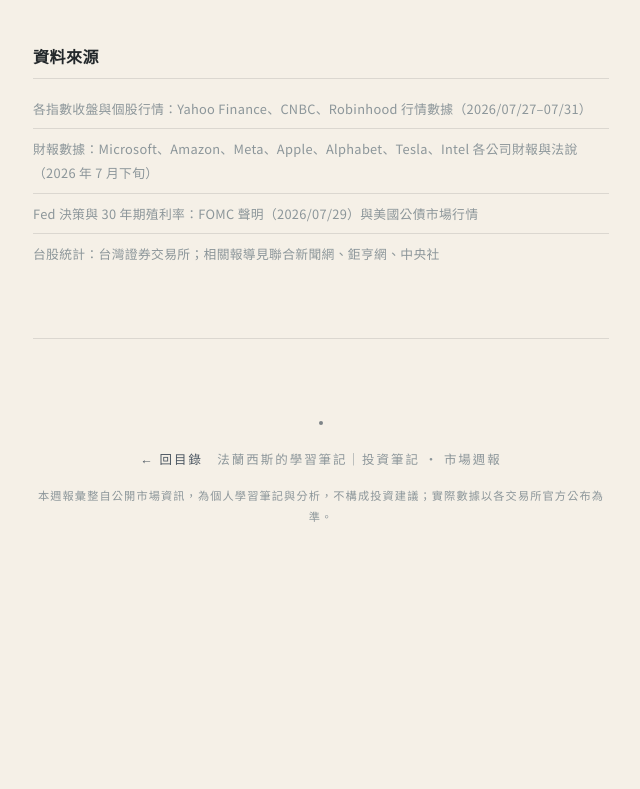
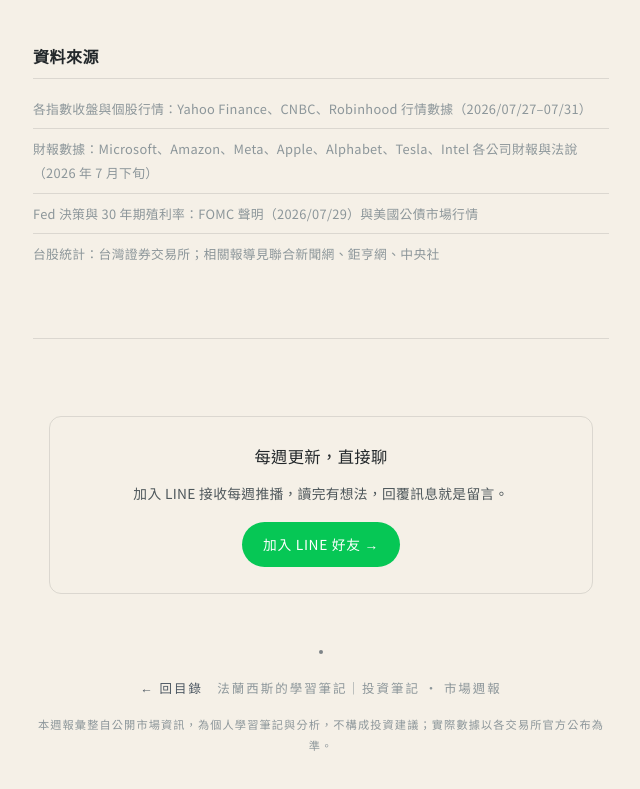
Before and after one commit to francpeng-ops/francis-notes, a plain HTML site: page weekly/2026-w31.html in a window 1280 px wide. Shown: the part 2883-3672 px from the top of the page, without its empty margins (319-959 px from the left). Before the commit the page ends 3490 px from the top, so only its background shows below. Drawn offline with Linux system fonts and the light colour scheme.

Commit message:
feat: 加入 LINE 官方帳號入口

```diff
--- a/weekly/2026-w31.html
+++ b/weekly/2026-w31.html
@@ -131,6 +131,13 @@
     .pull p{ font-size:1.1rem; }
   }
 
+  .line-entry{ margin:3.2rem auto 0; padding:1.6rem 1.8rem; max-width:34rem; text-align:center;
+    border:1px solid var(--hair); border-radius:12px; }
+  .line-entry .t{ font-family:"Noto Serif TC",serif; font-size:1.02rem; margin:0 0 0.4rem; color:var(--ink); }
+  .line-entry .d{ font-size:0.86rem; color:var(--ink-soft); line-height:1.8; margin:0 0 1rem; }
+  .line-entry .btn{ display:inline-block; padding:0.55rem 1.3rem; border-radius:999px;
+    background:#06C755; color:#fff; font-size:0.86rem; text-decoration:none; letter-spacing:0.05em; }
+
   :root{ color-scheme: light dark; }
   @media (prefers-color-scheme: dark){
     :root{
@@ -143,6 +150,8 @@
     .tldr{ background:rgba(155,166,178,0.10); border-color:rgba(155,166,178,0.30); }
     .aside{ background:rgba(155,166,178,0.08); }
     .foot a{ color:var(--accent) !important; }
+    .line-entry{ border-color:rgba(232,230,223,0.14); }
+    .line-entry .btn{ background:#06C755; color:#fff; }
   }
 </style>
 </head>
@@ -227,6 +236,12 @@
     <!-- 下一期發佈後，在此加上 next 連結；本期為創刊號無 prev -->
   </nav>
 
+  <div class="line-entry">
+    <p class="t">每週更新，直接聊</p>
+    <p class="d">加入 LINE 接收每週推播，讀完有想法，回覆訊息就是留言。</p>
+    <a class="btn" href="https://lin.ee/ZKl2GV5" target="_blank" rel="noopener">加入 LINE 好友 →</a>
+  </div>
+
   <div class="foot">
     <div class="dot"></div>
     <a href="../index.html">← 回目錄</a>　法蘭西斯的學習筆記｜投資筆記 · 市場週報
```
